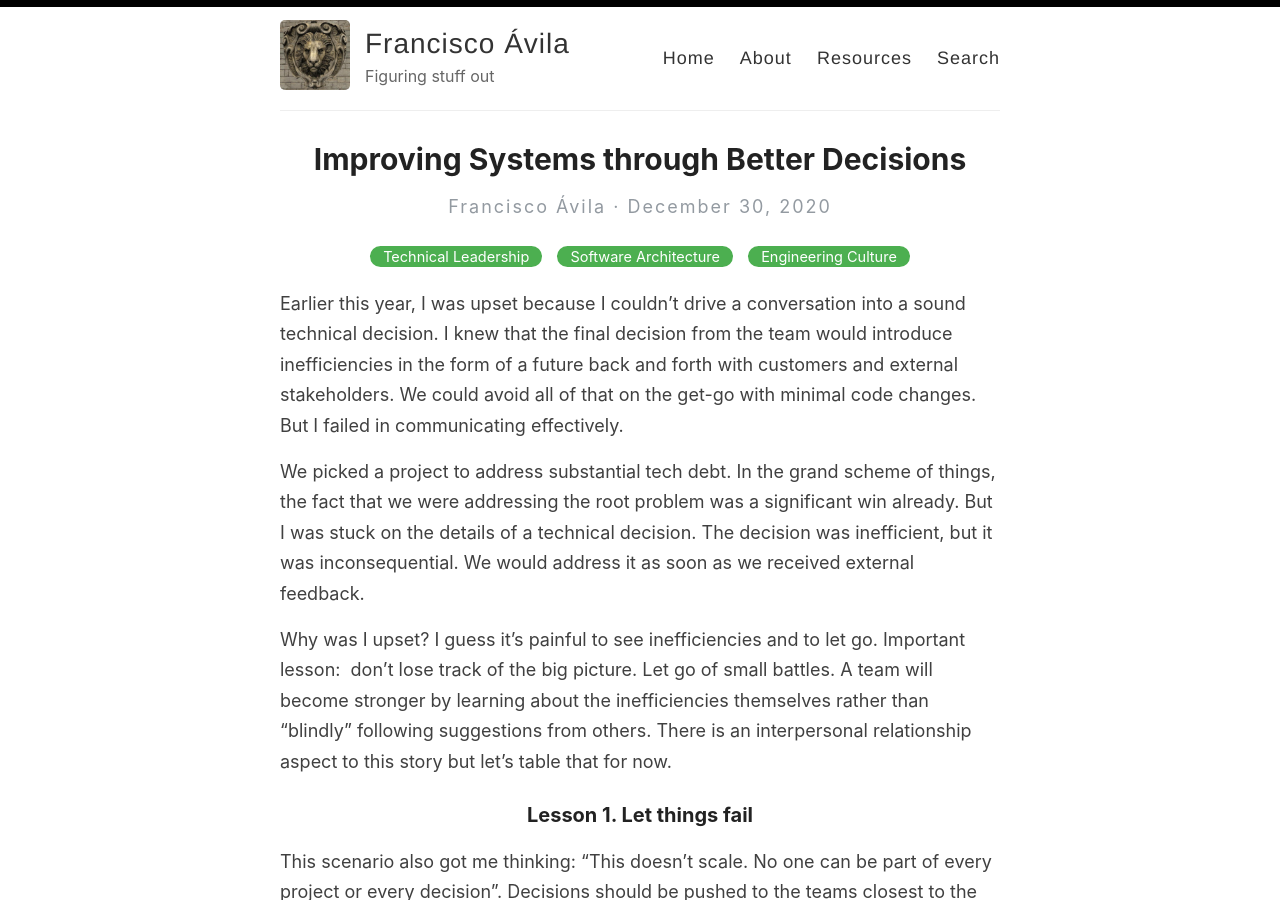
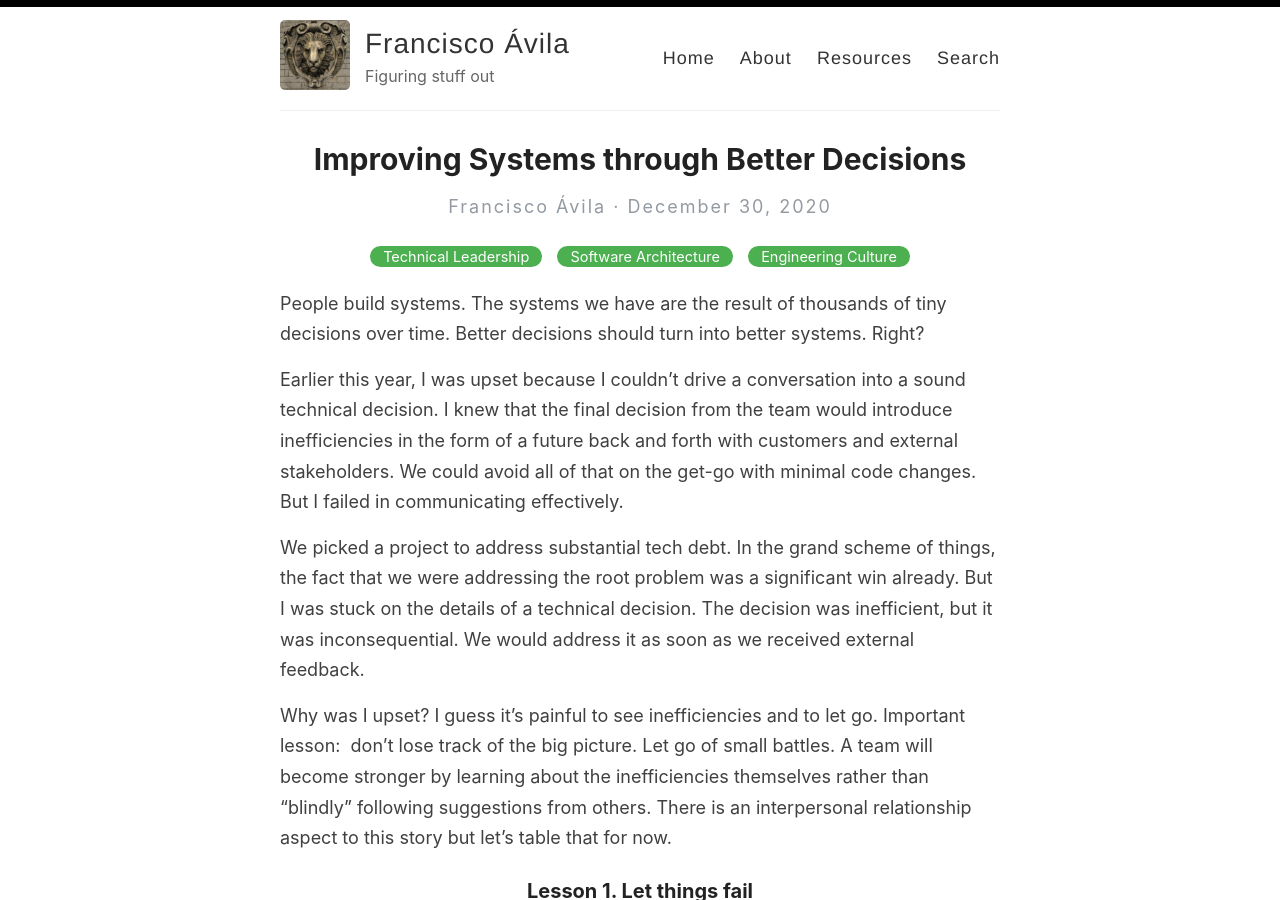
Before and after one commit to elfrank/elfrank.github.io, a Jekyll site: the page built from _posts/2020-12-30-improving-systems-through-better-decisions.md, in a window 1280 px wide and 900 px high. Built offline with Jekyll 4.4.1, drawn with Linux system fonts in a browser that asks for light colours.

Commit message:
Update 2020-12-30-improving-systems-through-better-decisions.md

```diff
--- a/_posts/2020-12-30-improving-systems-through-better-decisions.md
+++ b/_posts/2020-12-30-improving-systems-through-better-decisions.md
@@ -4,6 +4,8 @@ title: Improving Systems through Better Decisions
 categories: [Technical Leadership,Software Architecture, Engineering Culture]
 excerpt: People build systems. The systems we have are the result of thousands of tiny  decisions over time. Better decisions should turn into better systems. Right?
 ---
+
+People build systems. The systems we have are the result of thousands of tiny  decisions over time. Better decisions should turn into better systems. Right?
 
 Earlier this year, I was upset because I couldn't drive a conversation into a sound technical decision. I knew that the final decision from the team would introduce inefficiencies in the form of a future back and forth with customers and external stakeholders. We could avoid all of that on the get-go with minimal code changes. But I failed in communicating effectively.
 
```
